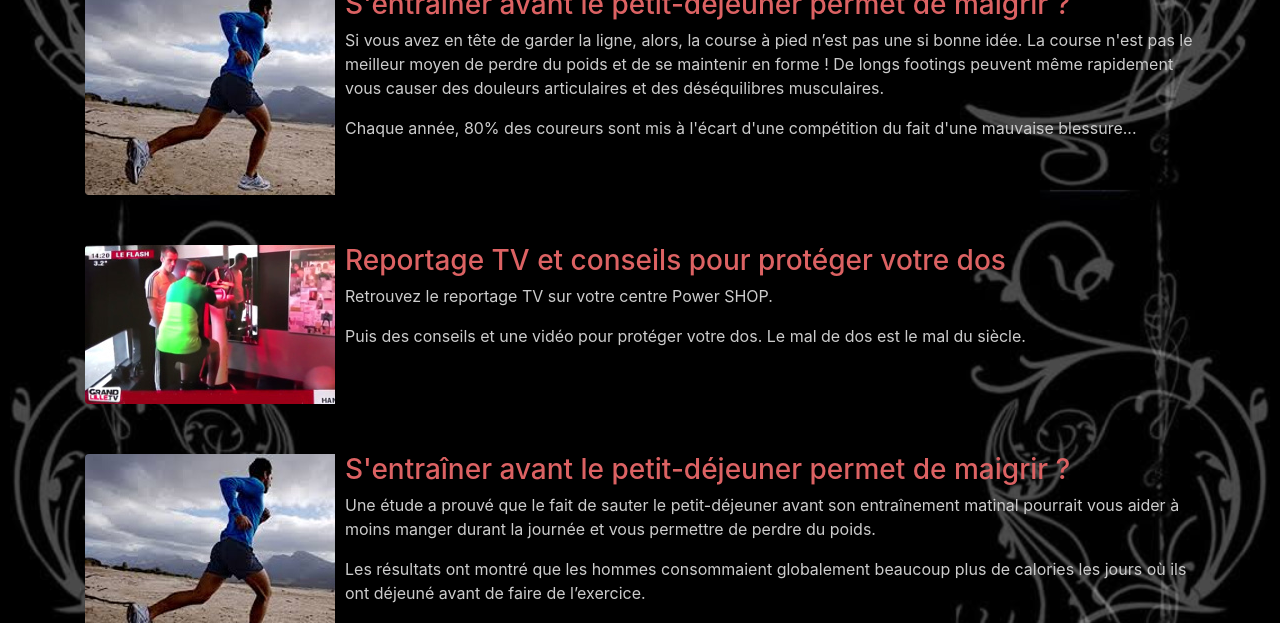
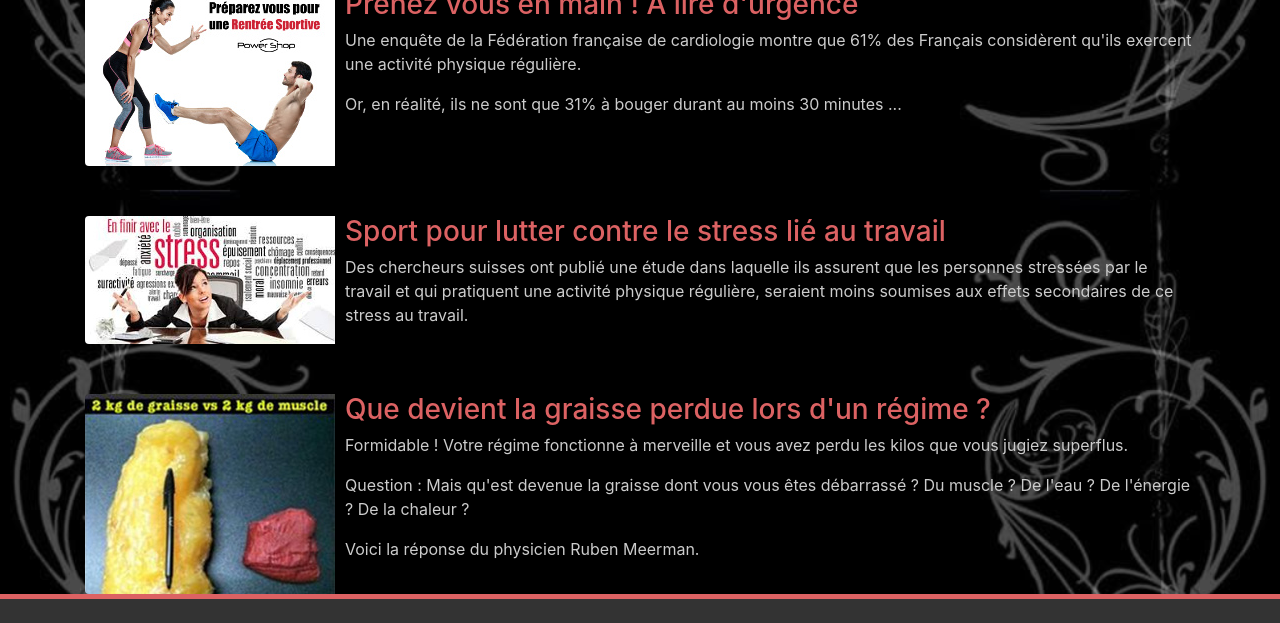
Before and after one commit to gustavofringe/projectSportsCoach, a plain HTML site: page pages/advice.html in a window 1280 px wide. Shown: the part 770-1393 px from the top of the page. Drawn offline with nearby package versions, Linux system fonts and the light colour scheme; some packages are replaced by stand-ins of ours.

Commit message:
advice.html: add content

```diff
--- a/pages/advice.html
+++ b/pages/advice.html
@@ -3,7 +3,7 @@
 <head>
     <meta charset="utf-8">
     <meta http-equiv="x-ua-compatible" content="ie=edge">
-    <title>Fitness First || Nous contactez</title>
+    <title>Fitness First || Nos conseils</title>
     <meta name="description"
           content="Bienvenue sur le site de Power Management Lille. Venez faire du sport, vous remettre en forme ou faire du fitness avec nos coachs sportifs professionnels à Lille.">
     <meta name="viewport" content="width=device-width, initial-scale=1">
@@ -52,7 +52,7 @@
 </header>
 <main class="container">
     <article class="white">
-        <h1 class="red">AMINCISSEMENT : LES CONSEILS DU COACH POWER SHOP !</h1>
+        <h1 class="red">AMINCISSEMENT : LES CONSEILS DU COACH FITNESS FIRST !</h1>
         <!-- /.red -->
         <h2 class="red">Retrouvez ici chaque semaine, les conseils amincissement de votre Coach !</h2>
         <p><i>Inscrivez-vous aux conseils du Coach et recevez-les directement dans votre boite email !</i></p>
@@ -61,7 +61,7 @@
         <div class="row white">
             <div class="col-md-12 img-advice">
                 <img src="../img/conseil/petit-dejeuner-perte-de-poids-maigrir-lille-coach-4445eCW.jpg"
-                     class="rounded float-left img-left" alt="...">
+                     class="rounded float-left img-left" alt="petit dej">
 
                 <h3 class="red">S'entraîner avant le petit-déjeuner permet de maigrir ?</h3>
                 <p>Une étude a prouvé que le fait de sauter le petit-déjeuner avant son entraînement matinal pourrait
@@ -73,7 +73,7 @@
             </div>
             <div class="col-md-12 img-advice">
                 <img src="../img/conseil/maigrir-footing-course-a-pied-6FKqZYx.jpg"
-                     class="rounded float-left img-left" alt="petit dej">
+                     class="rounded float-left img-left" alt="footing">
 
                 <h3 class="red">
                     Perte de graisse, le footing n'est pas efficace !</h3>
@@ -85,47 +85,33 @@
 
             </div>
             <div class="col-md-12 img-advice">
-                <img src="../img/conseil/maigrir-footing-course-a-pied-6FKqZYx.jpg"
-                     class="rounded float-left img-left" alt="homme qui cours">
+                <img src="../img/conseil/sante-et-conseils-lille-3kXeaGc.jpg"
+                     class="rounded float-left img-left" alt="conseil">
 
-                <h3 class="red">S'entraîner avant le petit-déjeuner permet de maigrir ?</h3>
-                <p>Si vous avez en tête de garder la ligne, alors, la course à pied n’est pas une si bonne idée. La course n'est pas le meilleur moyen de perdre du poids et de se maintenir en forme ! De longs footings peuvent même
-                    rapidement vous causer des douleurs articulaires et des déséquilibres musculaires. </p>
-                <p>Chaque année, 80% des coureurs sont mis à l'écart d'une compétition du fait d'une mauvaise blessure...</p>
+                <h3 class="red">Prenez vous en main ! A lire d'urgence</h3>
+                <p>Une enquête de la Fédération française de cardiologie montre que 61% des Français considèrent qu'ils exercent une activité physique régulière.</p>
+                <p>Or, en réalité, ils ne sont que 31% à bouger durant au moins 30 minutes ...</p>
 
 
             </div>
             <div class="col-md-12 img-advice">
-                <img src="../img/conseil/reportage-tv-powerplate-boxe-lille-coach-6jWSMN2.jpg"
-                     class="rounded float-left img-left" alt="reportage télé">
+                <img src="../img/conseil/stress-travail-sport-lille-coach-2udZ3TC.jpg"
+                     class="rounded float-left img-left" alt="stress au travail">
 
-                <h3 class="red">Reportage TV et conseils pour protéger votre dos</h3>
-                <p>Retrouvez le reportage TV sur votre centre Power SHOP.</p>
-                <p>Puis des conseils et une vidéo pour protéger votre dos. Le mal de dos est le mal du siècle.</p>
+                <h3 class="red">Sport pour lutter contre le stress lié au travail</h3>
+                <p>Des chercheurs suisses ont publié une étude dans laquelle ils assurent que les personnes stressées par le travail et qui pratiquent une activité physique régulière, seraient moins soumises aux effets secondaires de ce stress au travail.</p>
 
 
             </div>
             <div class="col-md-12 img-advice">
-                <img src="../img/conseil/maigrir-footing-course-a-pied-6FKqZYx.jpg"
-                     class="rounded float-left img-left" alt="...">
+                <img src="../img/conseil/2kgdegraisse-4LxD4NR.jpg"
+                     class="rounded float-left img-left" alt="graisse">
 
-                <h3 class="red">S'entraîner avant le petit-déjeuner permet de maigrir ?</h3>
-                <p>Une étude a prouvé que le fait de sauter le petit-déjeuner avant son entraînement matinal pourrait
-                    vous aider à moins manger durant la journée et vous permettre de perdre du poids.</p>
-                <p>Les résultats ont montré que les hommes consommaient globalement beaucoup plus de calories les
-                    jours où ils ont déjeuné avant de faire de l’exercice. </p>
-
-
-            </div>
-            <div class="col-md-12 img-advice">
-                <img src="../img/conseil/maigrir-footing-course-a-pied-6FKqZYx.jpg"
-                     class="rounded float-left img-left" alt="...">
-
-                <h3 class="red">S'entraîner avant le petit-déjeuner permet de maigrir ?</h3>
-                <p>Une étude a prouvé que le fait de sauter le petit-déjeuner avant son entraînement matinal pourrait
-                    vous aider à moins manger durant la journée et vous permettre de perdre du poids.</p>
-                <p>Les résultats ont montré que les hommes consommaient globalement beaucoup plus de calories les
-                    jours où ils ont déjeuné avant de faire de l’exercice. </p>
+                <h3 class="red">Que devient la graisse perdue lors d'un régime ?</h3>
+                <p>Formidable ! Votre régime fonctionne à merveille et vous avez perdu les kilos que vous jugiez superflus.</p>
+                <p>Question : Mais qu'est devenue la graisse dont vous vous êtes débarrassé ?
+                    Du muscle ? De l'eau ? De l'énergie ? De la chaleur ?</p>
+                <p>Voici la réponse du physicien Ruben Meerman.</p>
 
 
             </div>
```
